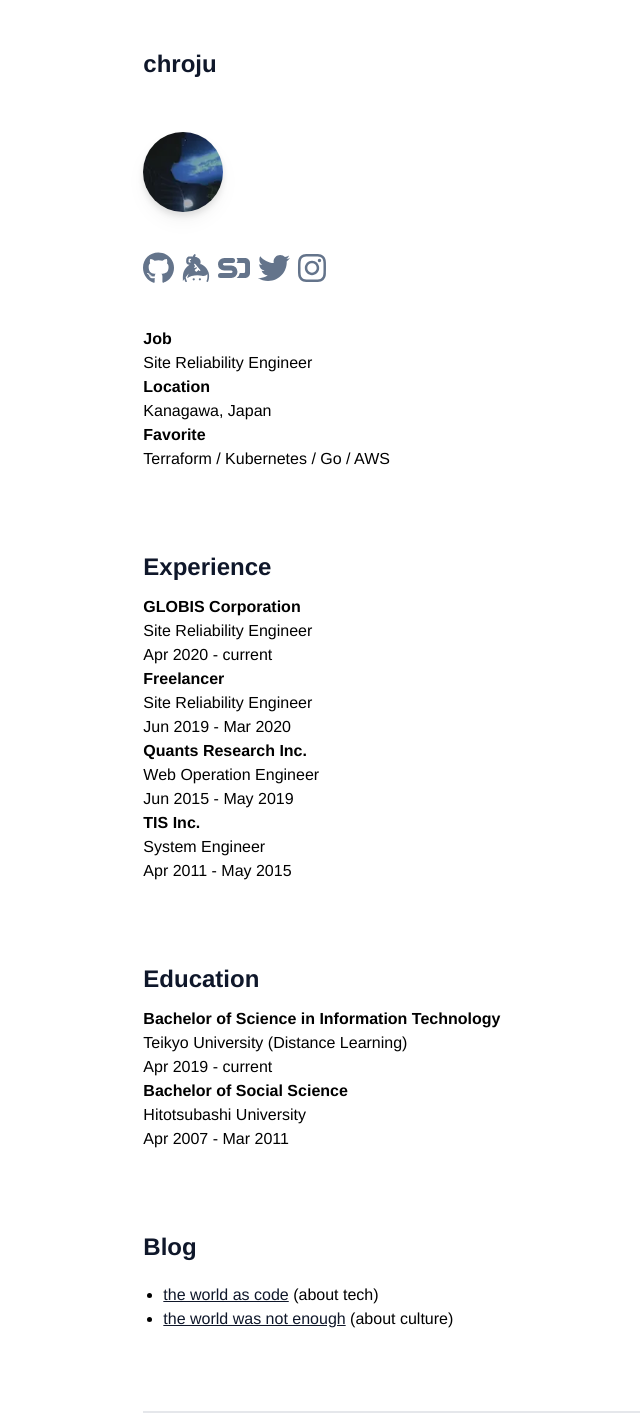
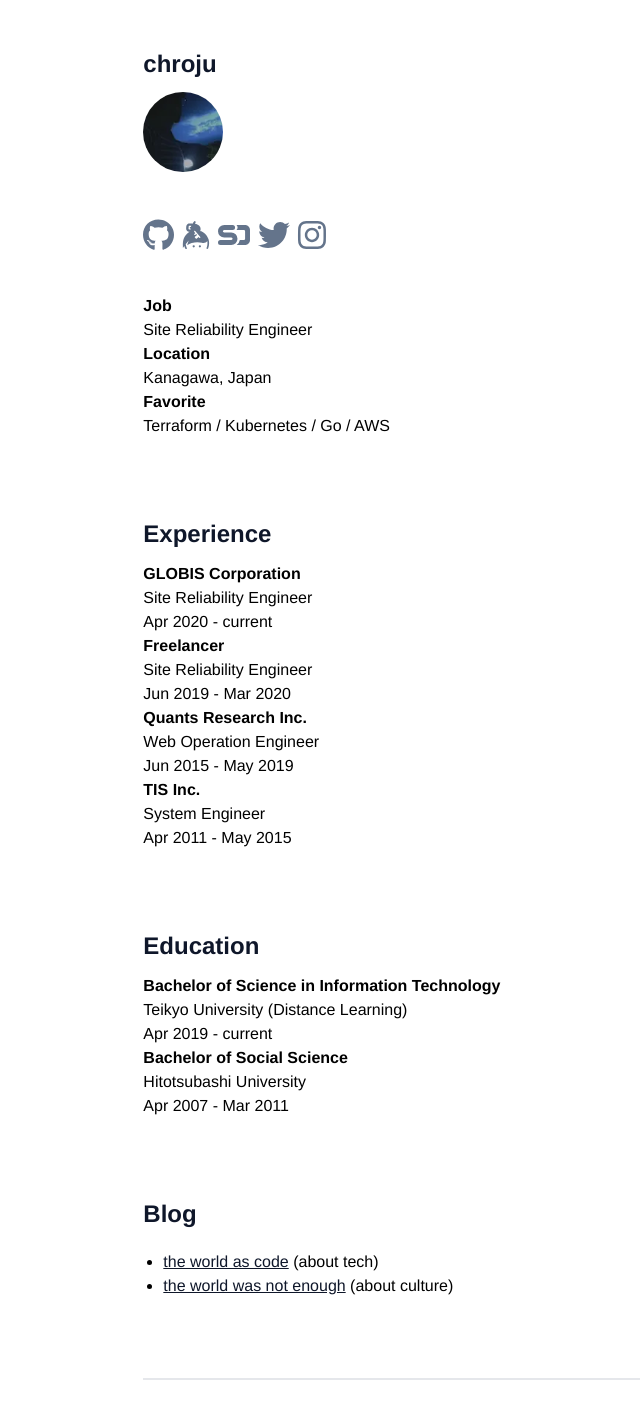
Before and after one commit to chroju/blog, a Next.js app: page /bio in a window 1280 px wide. Shown: the part 100-1518 px from the top of the page, without its empty margins (90-730 px from the left). Built offline with nearby package versions, Linux system fonts and the light colour scheme.

Commit message:
perf: use next/image

```diff
--- a/components/layout.tsx
+++ b/components/layout.tsx
@@ -1,6 +1,6 @@
 import Head from 'next/head'
 import Link from 'next/link'
-import Menu from './menu'
+import Image from 'next/image'
 import Fa from './fontawesome'
 
 const name = 'chroju'
@@ -67,9 +67,11 @@ export default function Layout({
                             )
                         }
                         <div className="my-5 flex flex-col md:flex-row items-center">
-                            <img
+                            <Image
                                 src="/images/profile.webp"
                                 className='w-10 rounded-full'
+                                width={"40px"}
+                                height={"40px"}
                                 alt={name}
                             />
                             <div className="my-4"><Link href="/"><a className="md:text-sm font-semibold no-underline hover:underline md:ml-4">chroju.dev</a></Link></div>
--- a/next.config.js
+++ b/next.config.js
@@ -3,5 +3,5 @@ const withPWA = require('next-pwa');
 module.exports = withPWA({
     pwa: {
         dest: "public",
-    },
+    }
 });
--- a/pages/bio.tsx
+++ b/pages/bio.tsx
@@ -1,5 +1,6 @@
 import Head from 'next/head'
 import Link from 'next/link'
+import Image from 'next/image'
 import Layout from '../components/layout'
 import Fa from '../components/fontawesome'
 
@@ -17,14 +18,16 @@ export default function Home() {
         <meta name="og:title" content={siteTitle} />
         <meta name="og:url" content="https://chroju.dev/bio" />
       </Head>
+      <h2>chroju</h2>
+      <Image
+        src="/images/profile.webp"
+        className='my-10 w-20 rounded-full'
+        width={"80px"}
+        height={"80px"}
+        alt="chroju"
+      />
       <article>
-        <h2>chroju</h2>
-        <img
-          src="/images/profile.webp"
-          className='my-10 w-20 rounded-full'
-          alt="chroju"
-        />
-        <nav className="mb-10 space-x-2">
+        <nav className="my-10 space-x-2">
           <Link href="https://github.com/chroju">
             <a className="text-slate-500"><Fa iconName="github" title="GitHub" size="2x" /></a>
           </Link>
--- a/pages/policy.tsx
+++ b/pages/policy.tsx
@@ -1,6 +1,6 @@
 import Head from 'next/head'
+import Link from 'next/link'
 import Layout from '../components/layout'
-import Link from 'next/link'
 
 export default function Home() {
     const siteTitle = "chroju.dev/policy"
@@ -30,7 +30,7 @@ export default function Home() {
             <section>
                 <h2>LICENSE</h2>
                 <ul>
-                    <p><Link href="https://creativecommons.org/licenses/by-nc-sa/4.0/"><a rel="license"><img alt="クリエイティブ・コモンズ・ライセンス" src="https://i.creativecommons.org/l/by-nc-sa/4.0/88x31.png" /></a></Link></p>
+                    <p><Link href="https://creativecommons.org/licenses/by-nc-sa/4.0/"><a rel="license"><img className="shadow-none" alt="クリエイティブ・コモンズ・ライセンス" src="https://i.creativecommons.org/l/by-nc-sa/4.0/88x31.png" /></a></Link></p>
                     <p>このサイトは <Link href="https://creativecommons.org/licenses/by-nc-sa/4.0/"><a rel="license">Creative Commons 表示 - 非営利 - 継承 4.0 国際 ライセンス</a></Link>の下に提供されています。</p>
                     <p>またサイト内のソースコードは断りがない限り <Link href="https://github.com/chroju/blog/blob/main/LICENSE"><a>MIT License</a></Link> で公開しています。</p>
                 </ul>
--- a/styles/global.css
+++ b/styles/global.css
@@ -27,7 +27,7 @@
   dt {
     @apply font-bold;
   }
-  img {
+  article img {
     @apply inline drop-shadow-lg rounded md:max-w-lg sm:max-w-md max-w-xs;
   }
   table {
```
Also changed, not shown: posts/tailwind_css.md (added, +5 -0 lines).
